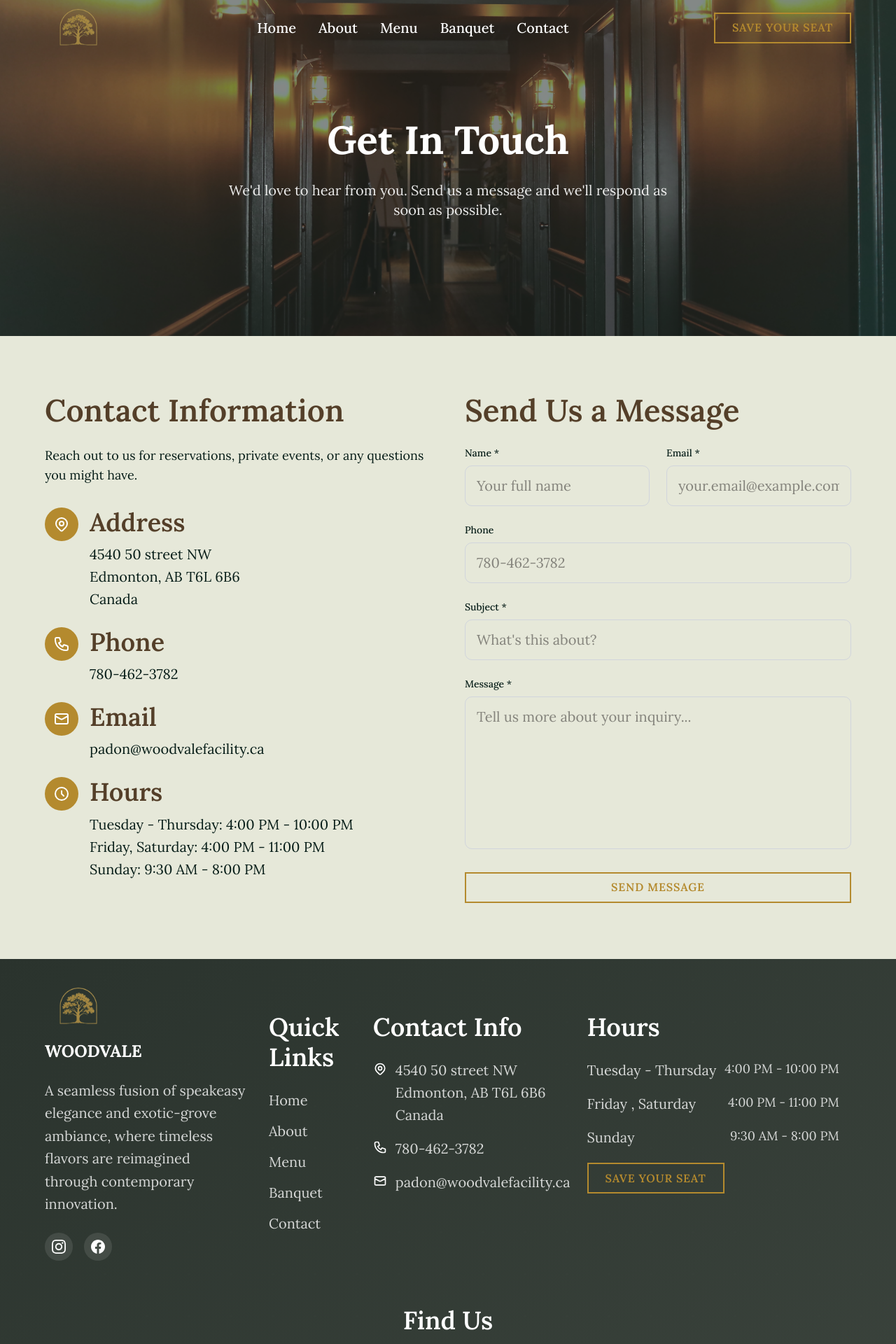
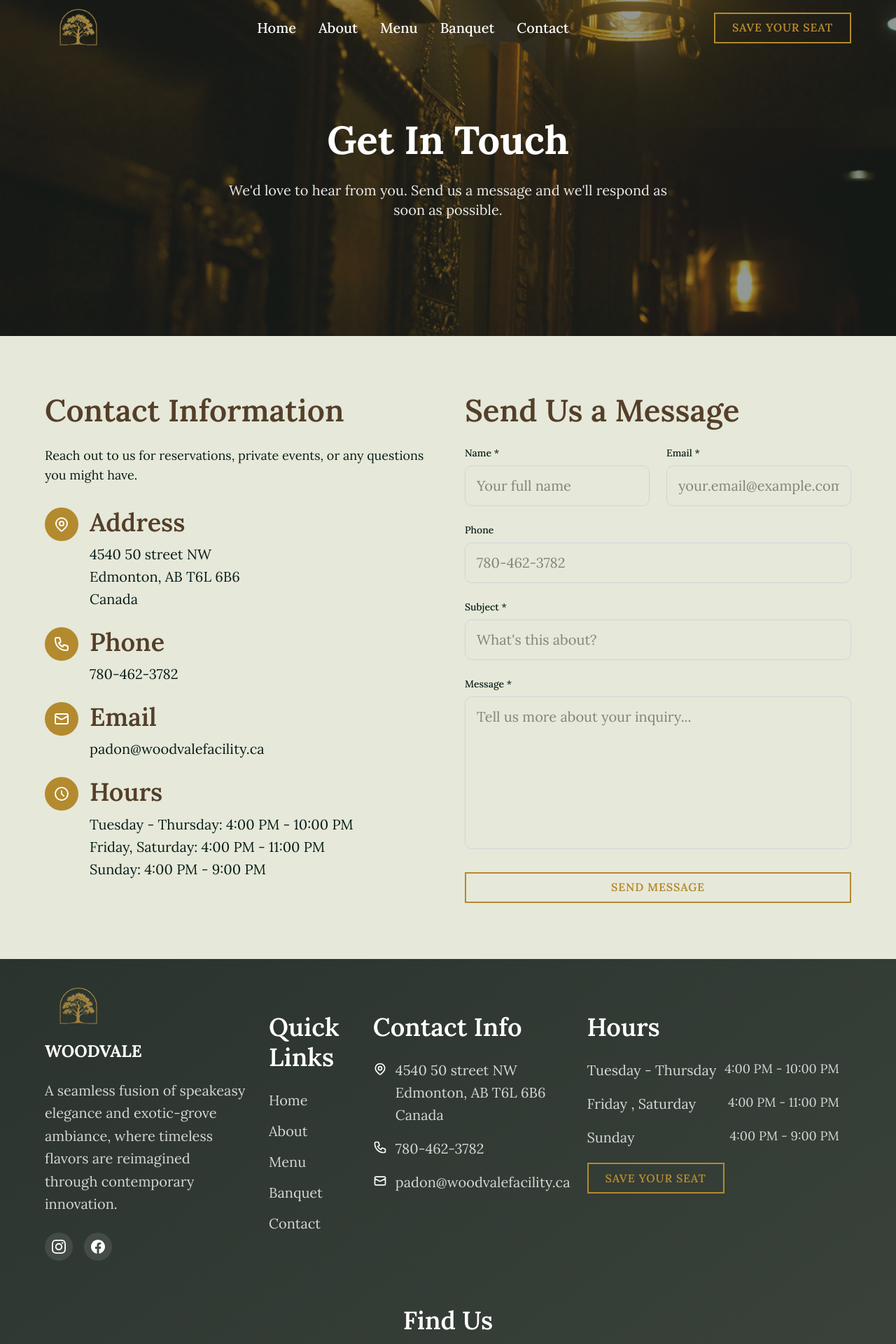
Before and after one commit to AESiR-0/woodvale, a Next.js app: page /contact in a window 1280 px wide. Shown: the top 1920 px of the page at 70% size. Built offline with nearby package versions, Linux system fonts and the light colour scheme.

Commit message:
Touchups.

```diff
--- a/app/contact/page.tsx
+++ b/app/contact/page.tsx
@@ -163,7 +163,7 @@ export default function Contact() {
       <section className="relative min-h-[60vh] flex items-center justify-center bg-[var(--leaf)] pt-20 sm:pt-20 md:pt-0">
         <div className="absolute inset-0">
           <Image
-            src="/images/contactImage.JPG"
+            src="/images/GetInTouch2.jpg"
             alt="Contact us at Woodvale"
             fill
             className="object-cover"
@@ -257,7 +257,7 @@ export default function Contact() {
                     <p className="text-[#071d18]">
                       Tuesday - Thursday: 4:00 PM - 10:00 PM<br />
                       Friday, Saturday: 4:00 PM - 11:00 PM<br />
-                      Sunday: 9:30 AM - 8:00 PM
+                      Sunday: 4:00 PM - 9:00 PM
                     </p>
                   </div>
                 </div>
--- a/components/Banquet.tsx
+++ b/components/Banquet.tsx
@@ -140,7 +140,7 @@ export default function Banquet() {
           {/* Image - Hidden below md */}
           <div ref={imageRef} className="block w-full lg:w-1/2">
             <Image
-              src="/images/image.jpg"
+              src="/images/BanquetBooking.jpg"
               width={600}
               height={600}
               alt="Banquet hall interior"
--- a/components/Footer.tsx
+++ b/components/Footer.tsx
@@ -243,7 +243,7 @@ export default function Footer() {
                       Sunday
                     </span>
                     <span className="text-white/80 text-lg">
-                      9:30 AM - 8:00 PM
+                      4:00 PM - 9:00 PM
                     </span>
                   </div>
                 </div>
```
Also changed, not shown: public/images/GetInTouch2.jpg (added), 1 other file (tests, documents, lock files or other folders).
